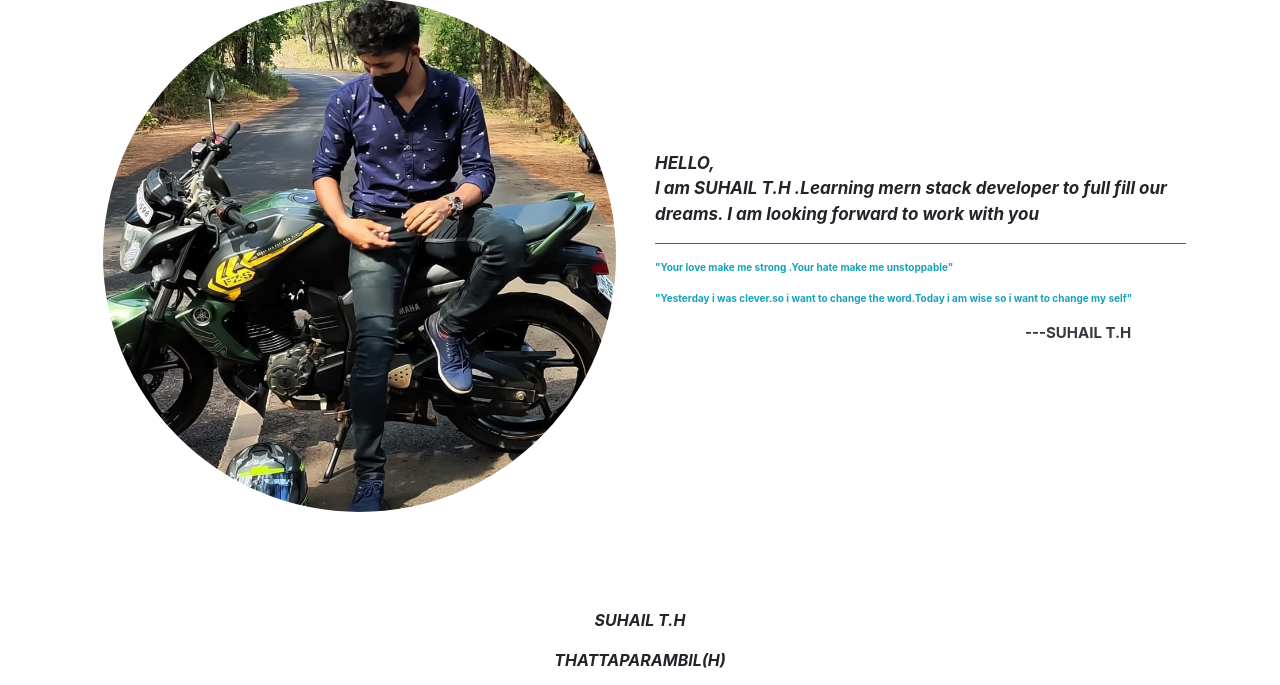
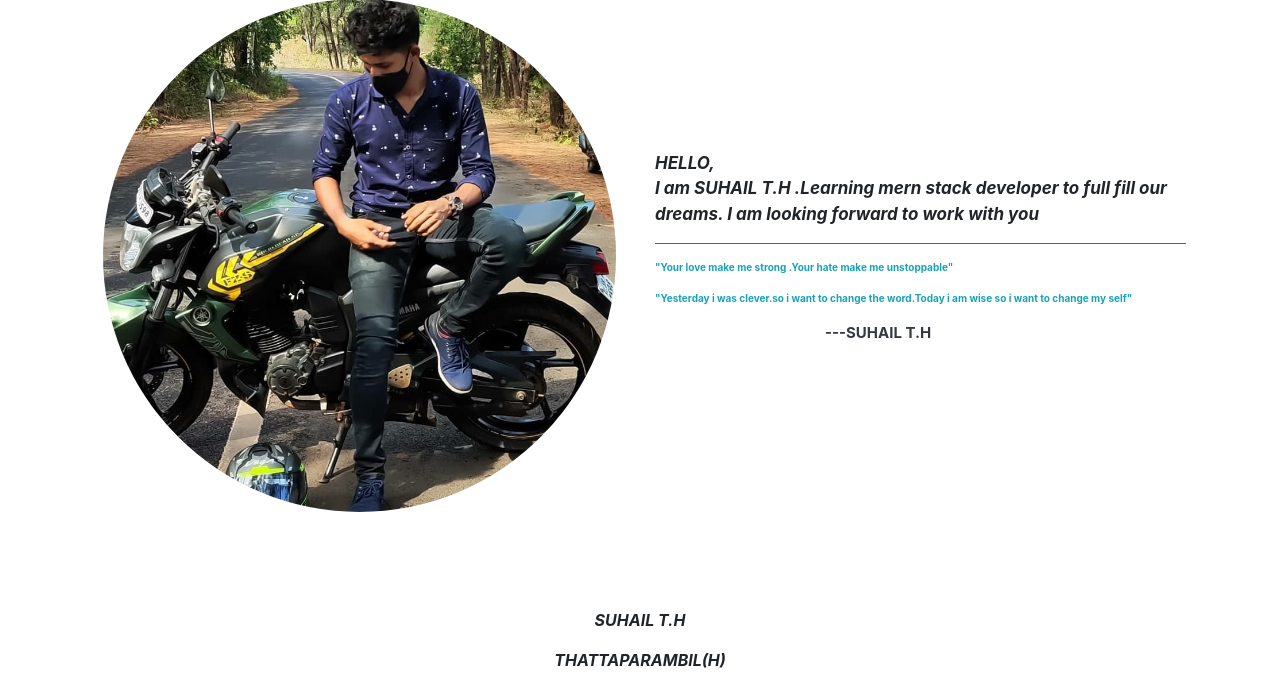
Before and after one commit to SUHAIL-TH/personal-website, a plain HTML site: page index.html in a window 1280 px wide. Shown: the part 97-782 px from the top of the page. Drawn offline with nearby package versions, Linux system fonts and the light colour scheme.

Commit message:
bug fixed

```diff
--- a/style.css
+++ b/style.css
@@ -33,7 +33,7 @@ body{
 
 }
 .left{
-    margin-left: 370px;
+    margin-left: 170px;
 }
 .li.hover{
     scale: 1.9;
```
